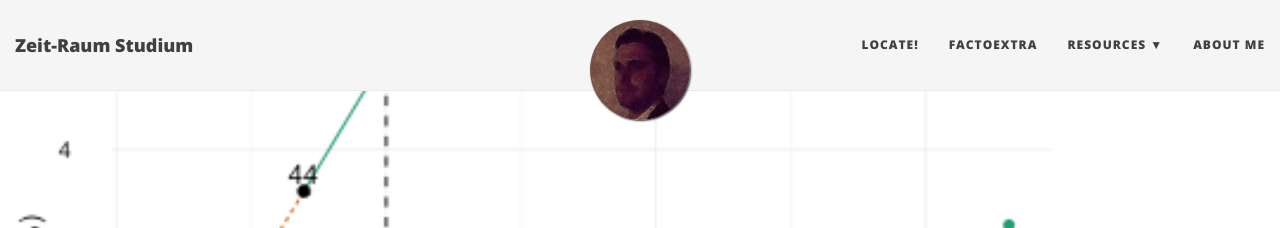
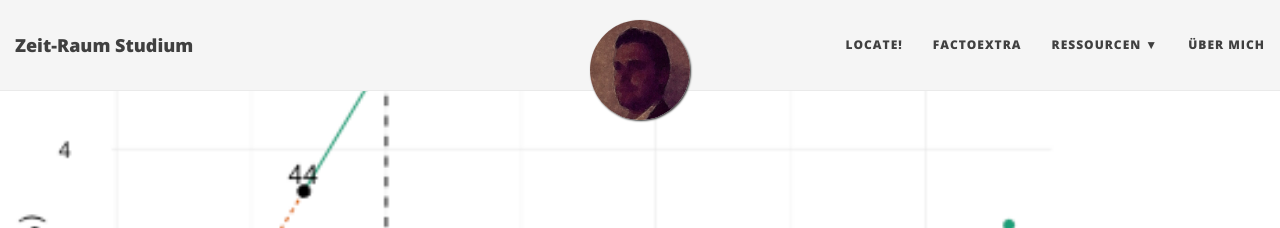
Before and after one commit to inventionate/inventionate-github-pages-backup, a Jekyll site: the page built from _posts/2016-04-26-factoextra.md, in a window 1280 px wide. Shown: the top 228 px of the page. Built offline with Jekyll 4.4.1, drawn with Linux system fonts in a browser that asks for light colours; nearby versions of some CDN libraries; comment, search, counter and statistics services are not loaded.

Commit message:
mainnav links.

```diff
--- a/_config.yml
+++ b/_config.yml
@@ -25,11 +25,11 @@ description: Dokumentation meines Promotionsvorhabens.
 navbar-links:
   Locate!: "http://rapps.ph-karlsruhe.de/users/fmundt/Locate/"
   factoextra: "http://www.sthda.com/english/rpkgs/factoextra/"
-  Resources:
+  Ressourcen:
     - Academia: "https://cermat.academia.edu/FabianMundt"
     - GitHub: "https://github.com/inventionate"
     - SlideShare: "http://de.slideshare.net/Inventionate"
-  About Me: "https://www.ph-karlsruhe.de/institute/ph/ew/personen/fabian-mundt/"
+  Über mich: "https://www.ph-karlsruhe.de/institute/ph/ew/personen/fabian-mundt/"
 
 # Image to show in the navigation bar - image must be a square (width = height)
 # Remove this parameter if you don't want an image in the navbar
--- a/_posts/2016-04-26-factoextra.md
+++ b/_posts/2016-04-26-factoextra.md
@@ -51,7 +51,7 @@ print(p)
 
 Seit kurzem existiert neben dem offiziellen [GitHub Repository][5] eine detaillierte Dokumentation: [http://www.sthda.com/english/rpkgs/factoextra/index.html][6]
 
-Die  GitHub Version von _factoextra_ lässt sich problemlos unter einer aktuellen R Version (3.2.4) installieren. Ab Mai 2016 steht das Paket auch über [CRAN][7] zur Verfügung.
+Die GitHub Version von _factoextra_ lässt sich problemlos unter einer aktuellen R Version (3.2.4) installieren. Ab Mai 2016 steht das Paket auch über [CRAN][7] zur Verfügung.
 
 [1]:	https://www.r-project.org
 [2]:	http://alboukadel.com
```
